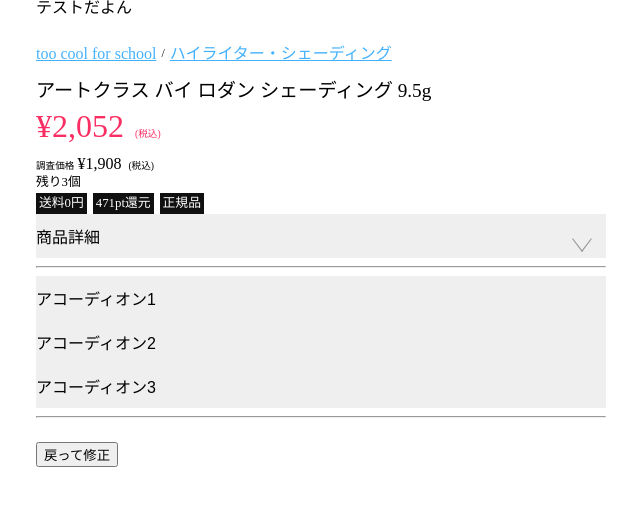
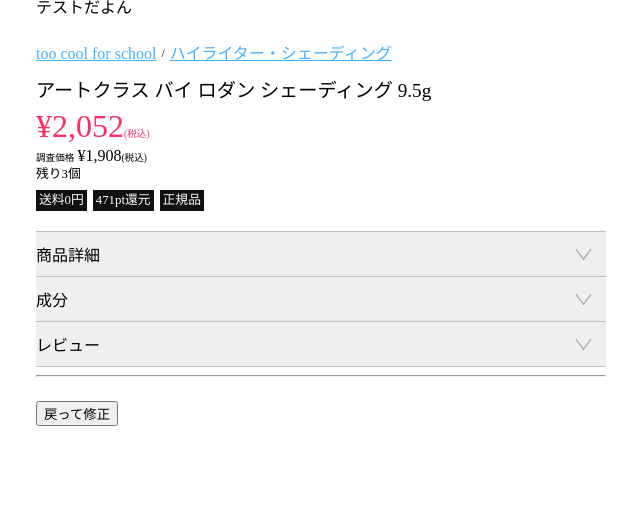
Before and after one commit to natsumi-sato/app2, a Vue app: page /#/confirm in a window 1280 px wide. Shown: the top 506 px of the page, without its empty margins (319-959 px from the left). Built offline with nearby package versions, Linux system fonts and the light colour scheme; the HTML template or start-up script is replaced by a standard one.

Commit message:
cssはだいたい整えた！

```diff
--- a/src/components/confirmScreen.vue
+++ b/src/components/confirmScreen.vue
@@ -43,12 +43,12 @@
     <div class="wrap_status">
       <div class="priceBox">
         <p class="text_price">
-          ¥2,052
-          <span>(税込)</span>
+          <span class="price_number">¥2,052</span>
+          <span class="tax">(税込)</span>
         </p>
         <p class="text_research_price">
-          <span>調査価格</span>¥1,908
-          <span>(税込)</span>
+          <span class="research_text">調査価格</span><span class="research_price">¥1,908</span>
+          <span class="research_tax">(税込)</span>
         </p>
         <p class="text_stock">残り3個</p>
       </div>
@@ -73,32 +73,29 @@
           <p>商品詳細の中身</p>
         </div>
       </js-accordion>
-
-    </div>
-
-    <hr />
       <js-accordion>
-      <div slot="title">アコーディオン1</div>
+        <h4 slot="title">
+          成分
+          <span class="arrow-link" :class="{ 'opened': isOpened }"></span>
+        </h4>
         <div class="js-accordion--body" slot="body">
-        <p>アコーディオン1の中身</p>
-        <p>アコーディオン1の中身</p>
-        <p>アコーディオン1の中身</p>
+          <p>成分の中身</p>
+          <p>成分の中身</p>
+          <p>成分の中身</p>
         </div>
       </js-accordion>
       <js-accordion>
-      <div slot="title">アコーディオン2</div>
+        <h4 slot="title">
+          レビュー
+          <span class="arrow-link" :class="{ 'opened': isOpened }"></span>
+        </h4>
         <div class="js-accordion--body" slot="body">
-        <p>アコーディオン2の中身</p>
-        <p>アコーディオン2の中身</p>
+          <p>レビューの中身</p>
+          <p>レビューの中身</p>
+          <p>レビューの中身</p>
         </div>
       </js-accordion>
-    <js-accordion>
-      <div slot="title">アコーディオン3</div>
-      <div class="js-accordion--body" slot="body">
-        <p>アコーディオン3の中身</p>
-        <p>アコーディオン3の中身</p>
     </div>
-    </js-accordion>
 
     <hr />
     <div class="itemName">{{ itemName }}</div>
@@ -293,23 +290,25 @@ body {
     .priceBox {
       .text_price {
         color: $text_price;
+        .price_number {
           font-size: 2rem;
           line-height: 2.8rem;
-        span {
+          padding-top: 3px;
+        }
+        .tax {
             font-size: 0.6rem;
-          margin-left: 3px;
           }
       }
       .text_research_price {
+        .research_price {
           font-size: 1rem;
-        span {
+        }
+        .research_text {
           font-size: 0.6rem;
-          &:first-of-type {
           margin-right: 3px;
         }
-          &:last-of-type {
-            margin-left: 3px;
-          }
+        .research_tax {
+          font-size: 0.6rem;
         }
       }
       .text_stock {
@@ -319,6 +318,7 @@ body {
     }
     .statusBox {
       ul {
+        margin-top: 5px;
         display: flex;
         justify-content: left;
         align-items: center;
@@ -334,16 +334,21 @@ body {
     }
   }
   .wrap_accordion {
+    margin-top: 20px;
     .js-accordion {
+      border-bottom: 1px solid rgba(0,0,0,.25);
+      &:first-child {
+        border-top: 1px solid rgba(0,0,0,.25);
+      }
       &--trigger {
         h4 {
           position: relative;
           .arrow-link {
-            width: 15px;
-            height: 15px;
+            width: 12px;
+            height: 12px;
             background-size: contain;
             position: absolute;
-            top: 50%;
+            top: 22%;
             right: 1rem;
             margin-top: -5px;
             transition: 0.3s;
@@ -357,6 +362,7 @@ body {
           h4 {
             .arrow-link {
               transform: rotate(45deg);
+              transform-origin: 0 70%;
             }
           }
         }
--- a/src/components/slot/jsAccordion.vue
+++ b/src/components/slot/jsAccordion.vue
@@ -66,6 +66,7 @@ export default {
     cursor: pointer;
   }
   &--target {
+    padding-bottom: 10px;
     overflow: hidden;
     transition: height 0.4s ease-in-out;
   }
```
Lines whose indentation alone changed are shown as unchanged.
